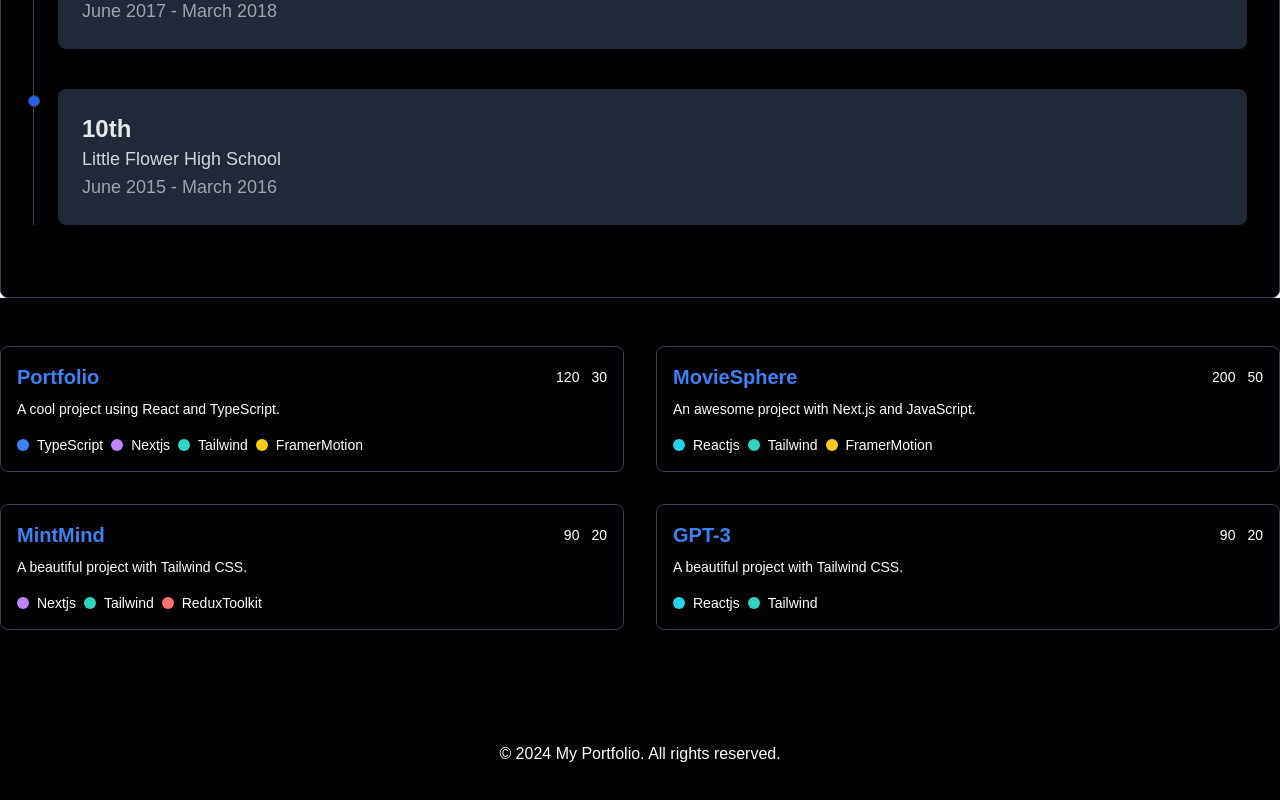
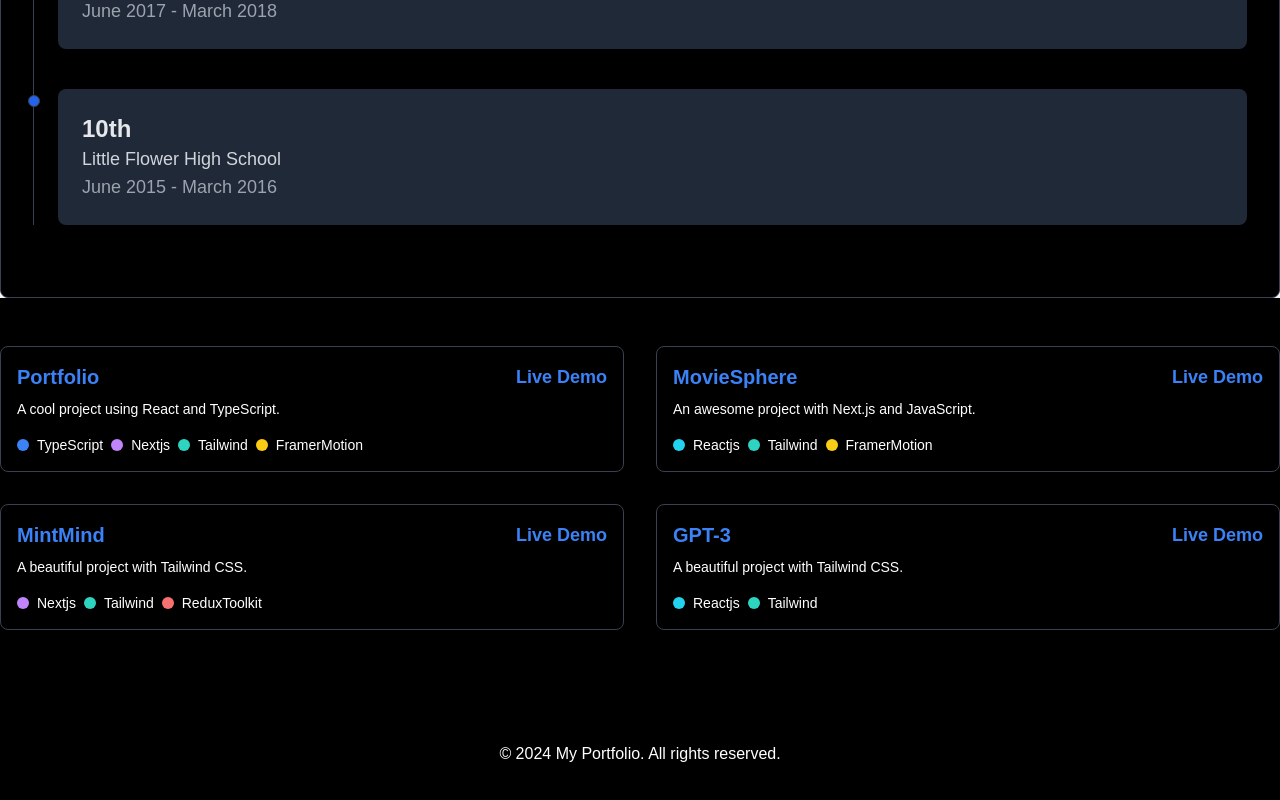
Before and after one commit to Chinmay2660/Portfolio, a Next.js app: page / in a window 1280 px wide. Shown: the part 1410-2210 px from the top of the page. Built offline with nearby package versions, Linux system fonts and the light colour scheme.

Commit message:
Fix: Design

```diff
--- a/components/ProjectCard.tsx
+++ b/components/ProjectCard.tsx
@@ -1,22 +1,19 @@
 "use client";
-import { motion } from "framer-motion";
 
 interface ProjectProps {
   title: string;
   description: string;
-  link: string;
+  repoLink: string;
+  liveLink?: string;
   languages: string[];
-  stars: number;
-  forks: number;
 }
 
 const ProjectCard: React.FC<ProjectProps> = ({
   title,
   description,
-  link,
+  repoLink,
+  liveLink,
   languages,
-  stars,
-  forks,
 }) => {
   const languageColors: { [key: string]: string } = {
     JavaScript: "bg-yellow-400",
@@ -36,32 +33,29 @@ const ProjectCard: React.FC<ProjectProps> = ({
   };
 
   return (
-    <motion.div
-      className="p-4 bg-primary rounded-lg shadow-lg border border-gray-700 hover:border-gray-600 transition-colors duration-300 flex flex-col justify-between"
-      whileHover={{ scale: 1.05 }}
-      whileTap={{ scale: 0.95 }}
-    >
-      <div className="flex flex-col flex-grow">
-        <div className="flex justify-between items-center">
+    <div className="p-4 bg-primary rounded-lg shadow-lg border border-gray-700 hover:border-gray-600 transition-colors duration-300 flex flex-col justify-between">
+      <div className="flex justify-between items-center">
+        <a
+          href={repoLink}
+          target="_blank"
+          className="text-xl font-bold text-blue-500 hover:underline"
+          rel="noopener noreferrer"
+        >
+          {title}
+        </a>
+        {liveLink && (
           <a
-            href={link}
+            href={liveLink}
             target="_blank"
-            className="text-xl font-bold text-blue-500 hover:underline"
+            className="text-lg font-bold text-blue-500 hover:underline"
             rel="noopener noreferrer"
           >
-            {title}
+            Live Demo
           </a>
-          <div className="flex space-x-2">
-            <span className="flex items-center text-sm text-white">
-              <i className="fas fa-star mr-1"></i> {stars}
-            </span>
-            <span className="flex items-center text-sm text-white">
-              <i className="fas fa-code-branch mr-1"></i> {forks}
-            </span>
-          </div>
-        </div>
-        <p className="mt-2 text-white text-sm line-clamp-3">{description}</p>
+        )}
       </div>
+      <p className="mt-2 text-white text-sm line-clamp-3">{description}</p>
+
       <div className="flex flex-wrap mt-4 space-x-2">
         {languages.map((language, index) => (
           <div key={index} className="flex items-center">
@@ -74,7 +68,7 @@ const ProjectCard: React.FC<ProjectProps> = ({
           </div>
         ))}
       </div>
-    </motion.div>
+    </div>
   );
 };
 
--- a/components/ProjectSection.tsx
+++ b/components/ProjectSection.tsx
@@ -4,34 +4,30 @@ const projects = [
   {
     title: "Portfolio",
     description: "A cool project using React and TypeScript.",
-    link: "https://github.com/Chinmay2660/Portfolio",
-    languages: ["TypeScript", "Nextjs", 'Tailwind', "FramerMotion"],
-    stars: 120,
-    forks: 30,
+    repoLink: "https://github.com/Chinmay2660/Portfolio",
+    liveLink: "https://chinmay2660.github.io/Portfolio/",
+    languages: ["TypeScript", "Nextjs", "Tailwind", "FramerMotion"],
   },
   {
     title: "MovieSphere",
     description: "An awesome project with Next.js and JavaScript.",
-    link: "https://github.com/Chinmay2660/MovieSphere",
+    repoLink: "https://github.com/Chinmay2660/MovieSphere",
+    liveLink: "https://moviesphere2660.vercel.app/",
     languages: ["Reactjs", "Tailwind", "FramerMotion"],
-    stars: 200,
-    forks: 50,
   },
   {
     title: "MintMind",
     description: "A beautiful project with Tailwind CSS.",
-    link: "https://github.com/Chinmay2660/Mintmind",
+    repoLink: "https://github.com/Chinmay2660/Mintmind",
+    liveLink: "https://mintmind.vercel.app/",
     languages: ["Nextjs", "Tailwind", "ReduxToolkit"],
-    stars: 90,
-    forks: 20,
   },
   {
     title: "GPT-3",
     description: "A beautiful project with Tailwind CSS.",
-    link: "https://github.com/Chinmay2660/gpt",
+    repoLink: "https://github.com/Chinmay2660/gpt",
+    liveLink: "https://chinmay2660-gpt3.netlify.app/",
     languages: ["Reactjs", "Tailwind"],
-    stars: 90,
-    forks: 20,
   },
 ];
 
@@ -44,10 +40,9 @@ const ProjectSection = () => {
             key={index}
             title={project.title}
             description={project.description}
-            link={project.link}
+            repoLink={project.repoLink}
+            liveLink={project.liveLink}
             languages={project.languages}
-            stars={project.stars}
-            forks={project.forks}
           />
         ))}
       </div>
```
